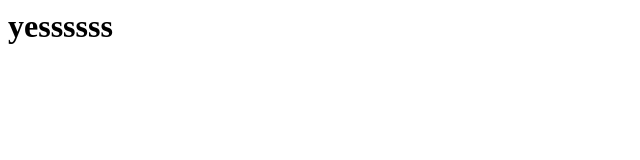
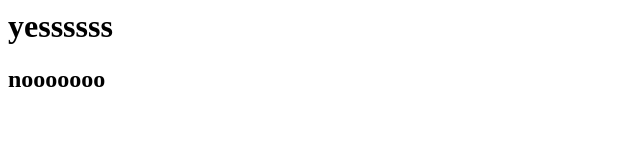
Before and after one commit to codswil/fat-cat-example.com, a plain HTML site: page index.html in a window 1280 px wide. Shown: the whole page, without its empty margins (0-640 px from the left). Drawn offline with Linux system fonts and the light colour scheme.

Commit message:
added an h2

```diff
--- a/index.html
+++ b/index.html
@@ -5,5 +5,6 @@
 </head>
 <body>
 <h1> yessssss </h1>
+<h2> nooooooo </h2>
 </body>
 </html>
```
